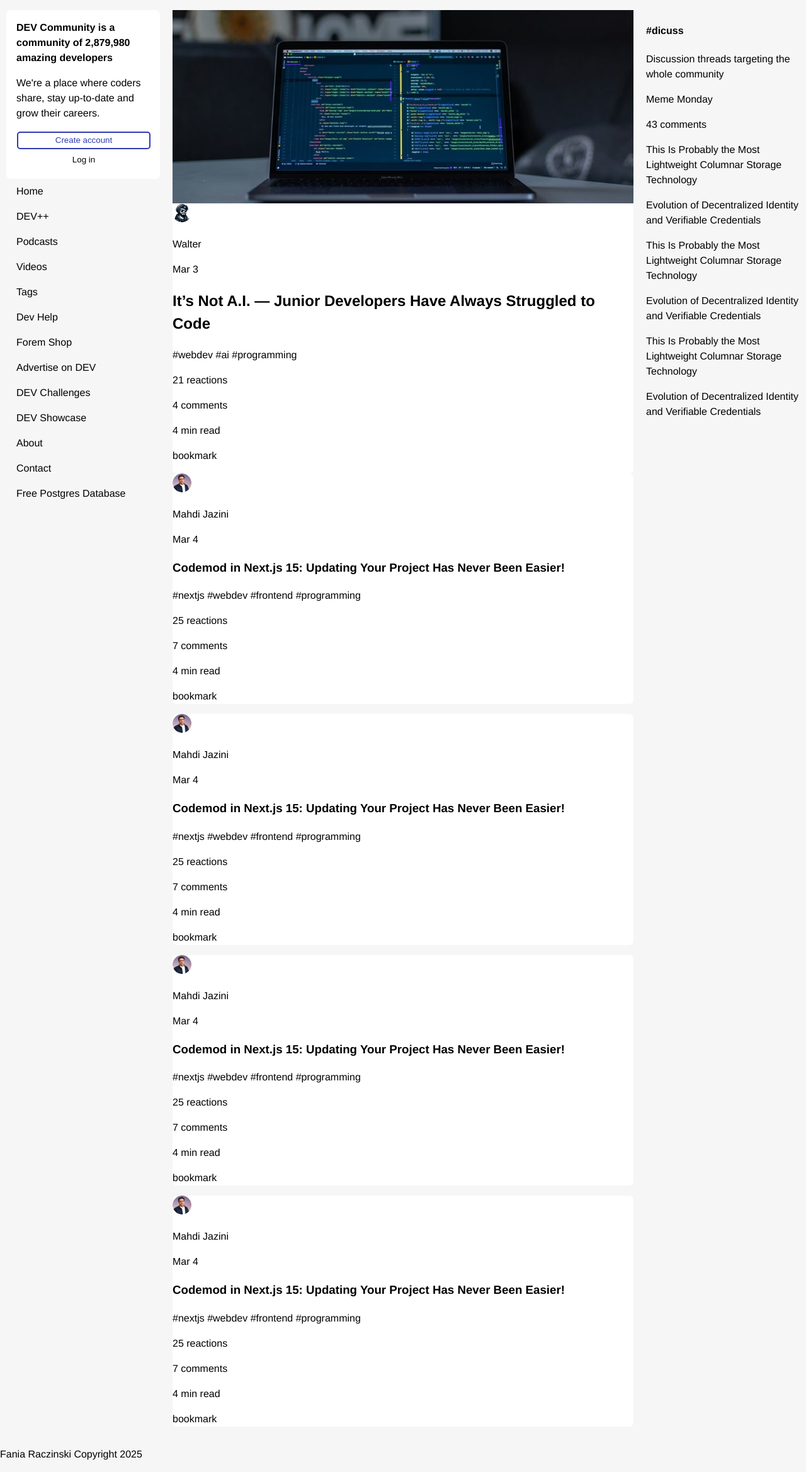
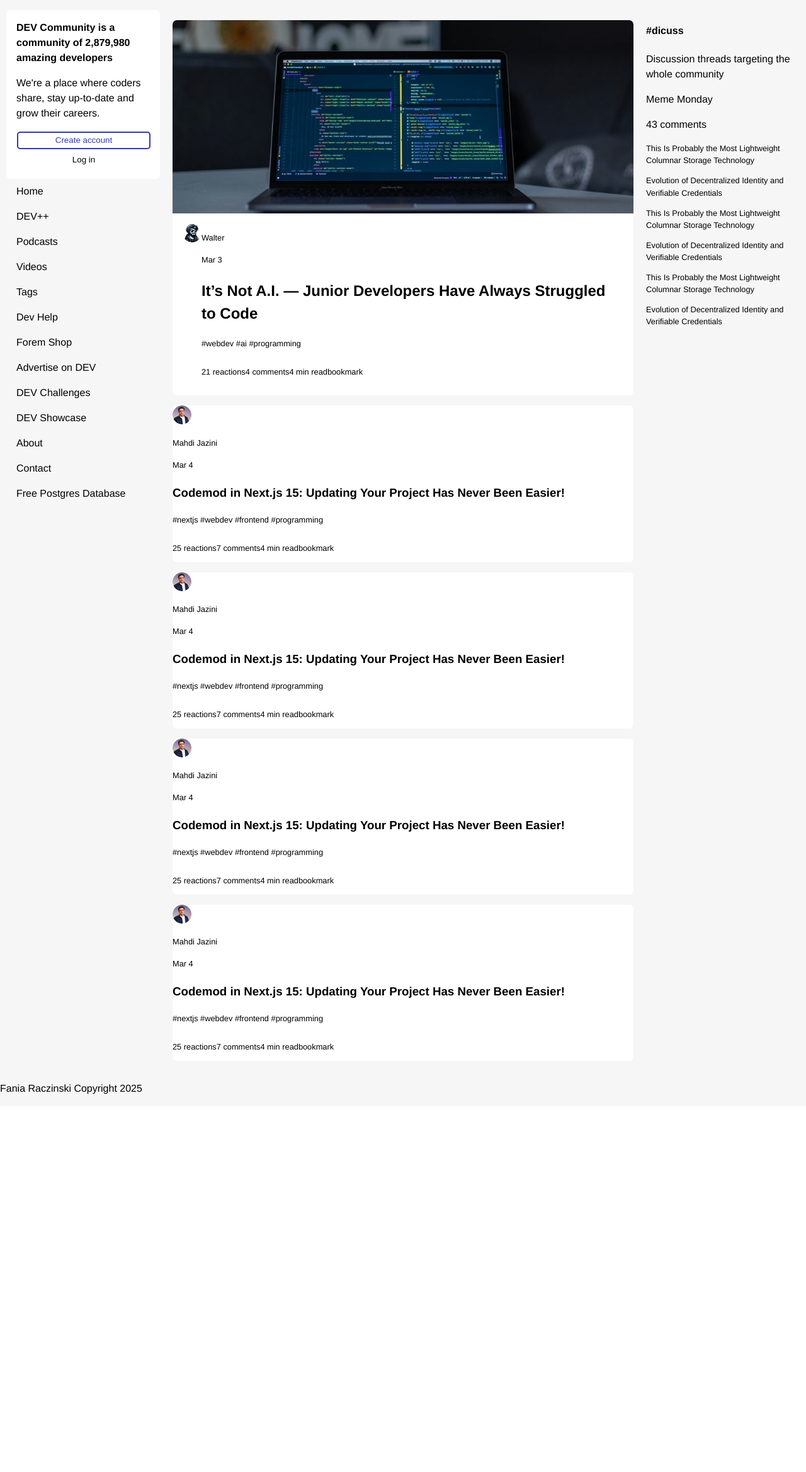
Before and after one commit to Fania/dev_to_clone, a PHP site: page / in a window 1280 px wide. Shown: the part 51-2389 px from the top of the page at 63% size. After the commit the page ends 1808 px from the top, so only its background shows below. Run offline with PHP 8.4, Linux system fonts and the light colour scheme.

Commit message:
add more styling to articles

```diff
--- a/styles.css
+++ b/styles.css
@@ -123,9 +123,15 @@
     color:rgb(47,58,178);
 }
 
+
+
+
+
+
 main .articles article {
     background-color: white;
     border-radius: 7px;
+    margin: 1em 0;
 }
 main .articles article figure {
     margin: 0;
@@ -135,9 +141,23 @@
 
 main .featured figure > img {
     width: 100%;
+    border-radius: 7px 7px 0 0;
+}
+main figcaption {
+    padding: 1em;
+    display: flex;
 }
 main figcaption > img,
 main article > img {
     width: 30px;
+    height: 30px;
     border-radius: 50%;
 }
+main article p,
+main article date {
+    font-size: .8em;
+}
+main .articles .featured figure figcaption div div,
+main .articles article div div {
+    display: flex;
+}
```
